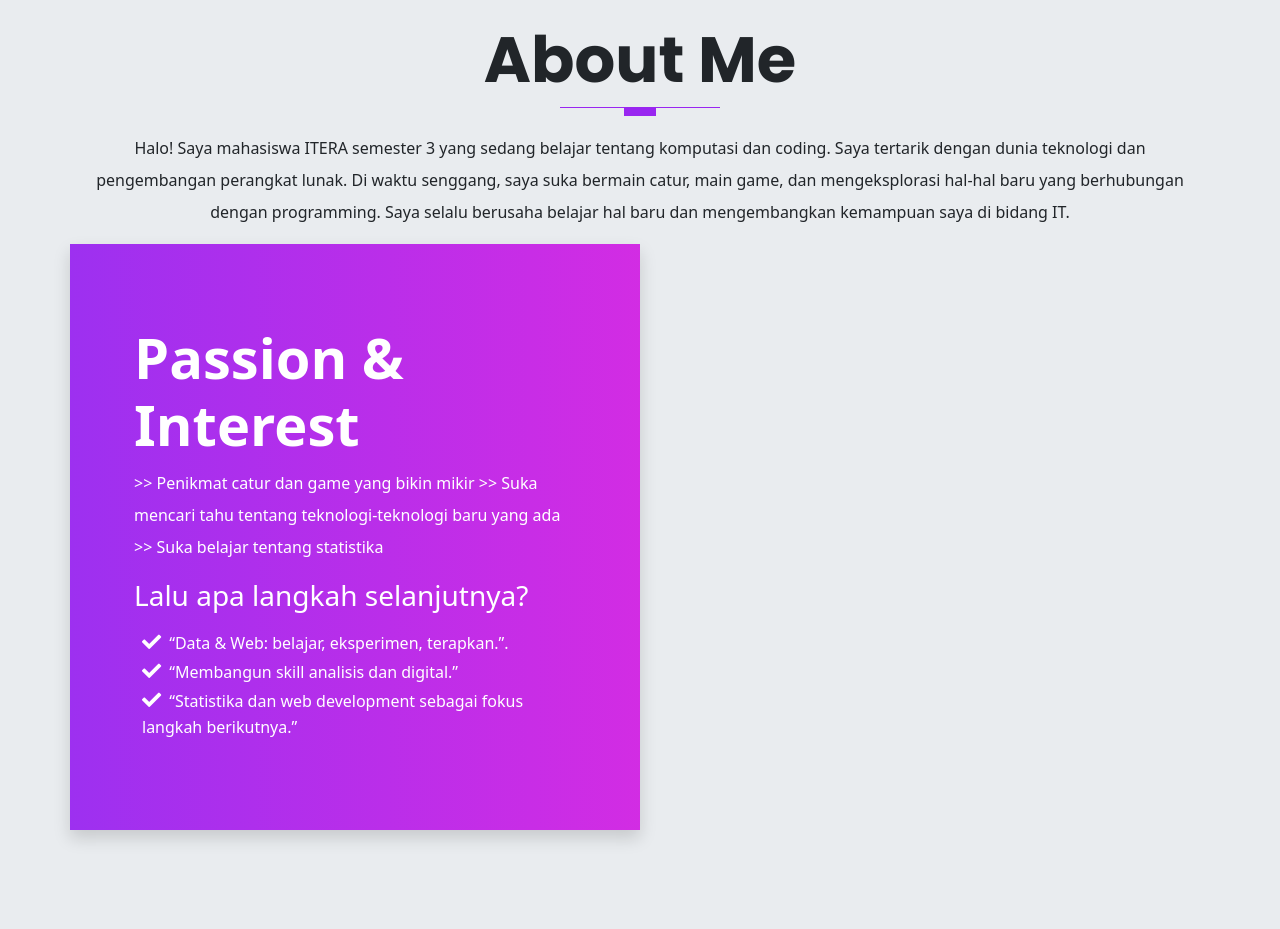
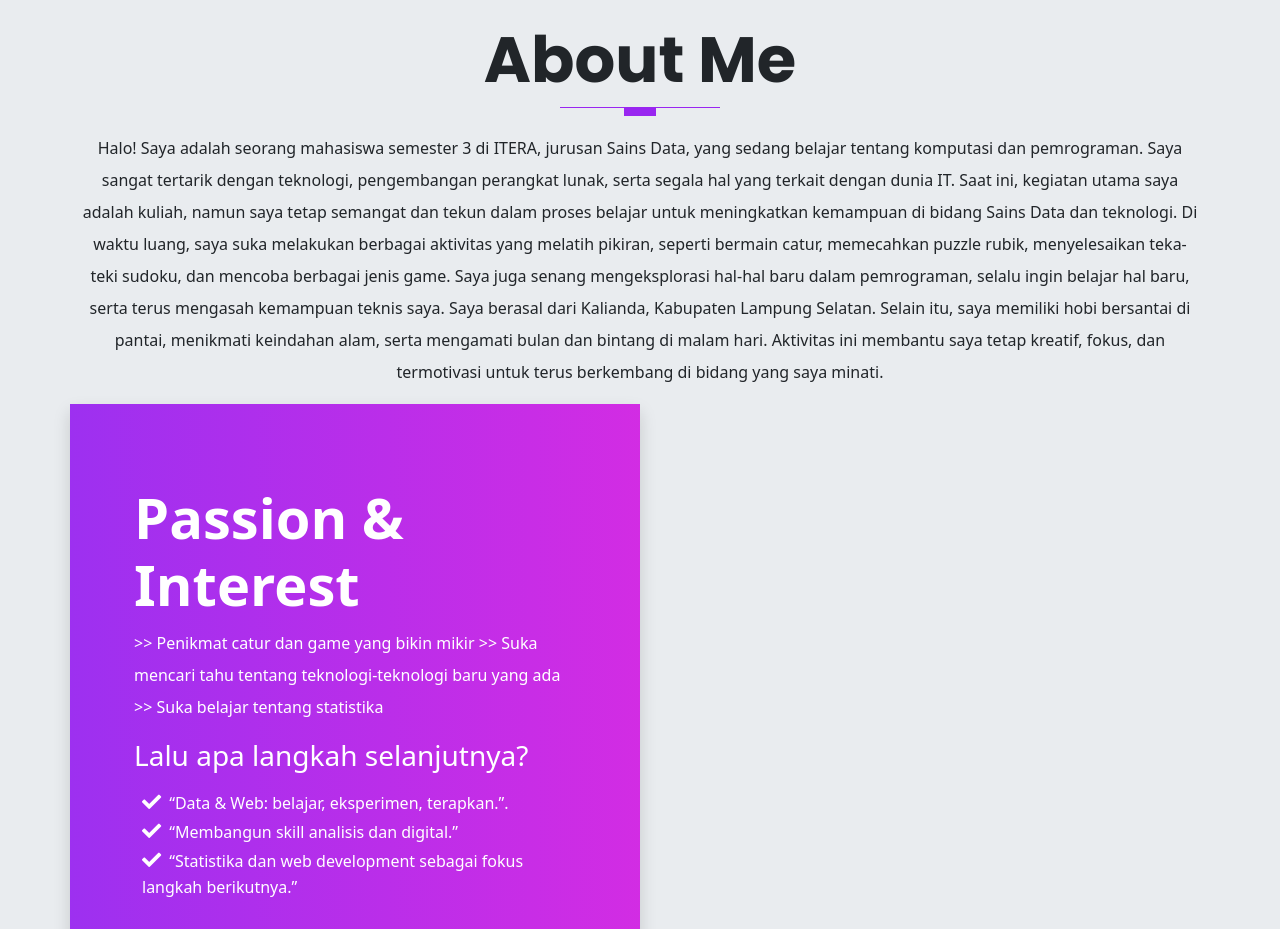
Before and after one commit to AlsiSyahrulloh/Parto-Alsi, a website: page index.html in a window 1280 px wide. Shown: the part 1020-1949 px from the top of the page. Drawn offline with nearby package versions, Linux system fonts and the light colour scheme; files that its build step writes are made by us from their sources.

Commit message:
Update index.html

```diff
--- a/index.html
+++ b/index.html
@@ -85,7 +85,11 @@
       <h1 class="display-3 fw-bold text-capitalize">About me</h1>
       <div class="heading-line"></div>
       <p class="lh-lg">
-      Halo! Saya mahasiswa ITERA semester 3 yang sedang belajar tentang komputasi dan coding. Saya tertarik dengan dunia teknologi dan pengembangan perangkat lunak. Di waktu senggang, saya suka bermain catur, main game, dan mengeksplorasi hal-hal baru yang berhubungan dengan programming. Saya selalu berusaha belajar hal baru dan mengembangkan kemampuan saya di bidang IT.
+     Halo! Saya adalah seorang mahasiswa semester 3 di ITERA, jurusan Sains Data, yang sedang belajar tentang komputasi dan pemrograman. Saya sangat tertarik dengan teknologi, pengembangan perangkat lunak, serta segala hal yang terkait dengan dunia IT. Saat ini, kegiatan utama saya adalah kuliah, namun saya tetap semangat dan tekun dalam proses belajar untuk meningkatkan kemampuan di bidang Sains Data dan teknologi.
+     Di waktu luang, saya suka melakukan berbagai aktivitas yang melatih pikiran, seperti bermain catur, memecahkan puzzle rubik, menyelesaikan teka-teki sudoku, dan mencoba berbagai jenis game.
+     Saya juga senang mengeksplorasi hal-hal baru dalam pemrograman, selalu ingin belajar hal baru, serta terus mengasah kemampuan teknis saya.
+     Saya berasal dari Kalianda, Kabupaten Lampung Selatan.
+     Selain itu, saya memiliki hobi bersantai di pantai, menikmati keindahan alam, serta mengamati bulan dan bintang di malam hari. Aktivitas ini membantu saya tetap kreatif, fokus, dan termotivasi untuk terus berkembang di bidang yang saya minati.
       </p>
     </div>
 
```
